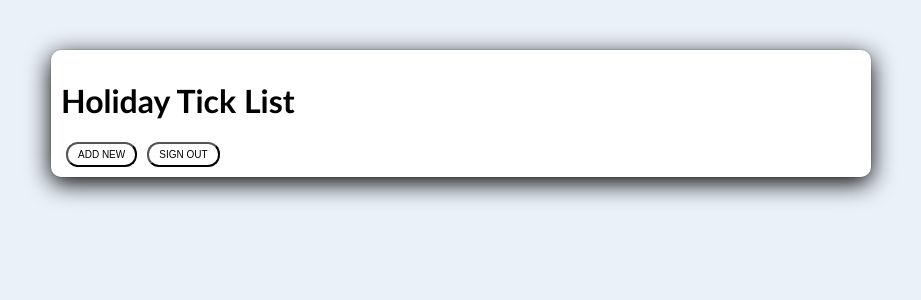
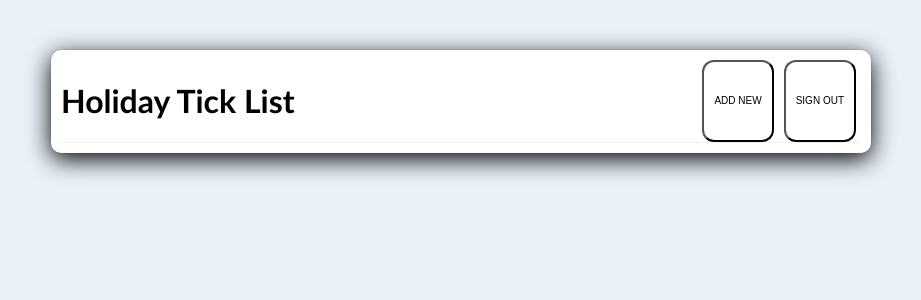
Before and after one commit to Ballarja/todo_app, a React (Create React App) app in the folder client/: page / in a window 1280 px wide. Shown: the top 300 px of the page, without its empty margins (179-1100 px from the left). Built offline with nearby package versions, Linux system fonts and the light colour scheme.

Commit message:
Added list header CSS in index.css

```diff
--- a/client/src/index.css
+++ b/client/src/index.css
@@ -29,6 +29,9 @@ body{
     background-color: transparent;
 }
 
-.list-header{
-
+.list-header {
+    width: 100%;
+    display: flex;
+    justify-content: space-between;
+    border-bottom: rgba(0,0,0,0.05) 1px solid;
 }
```
